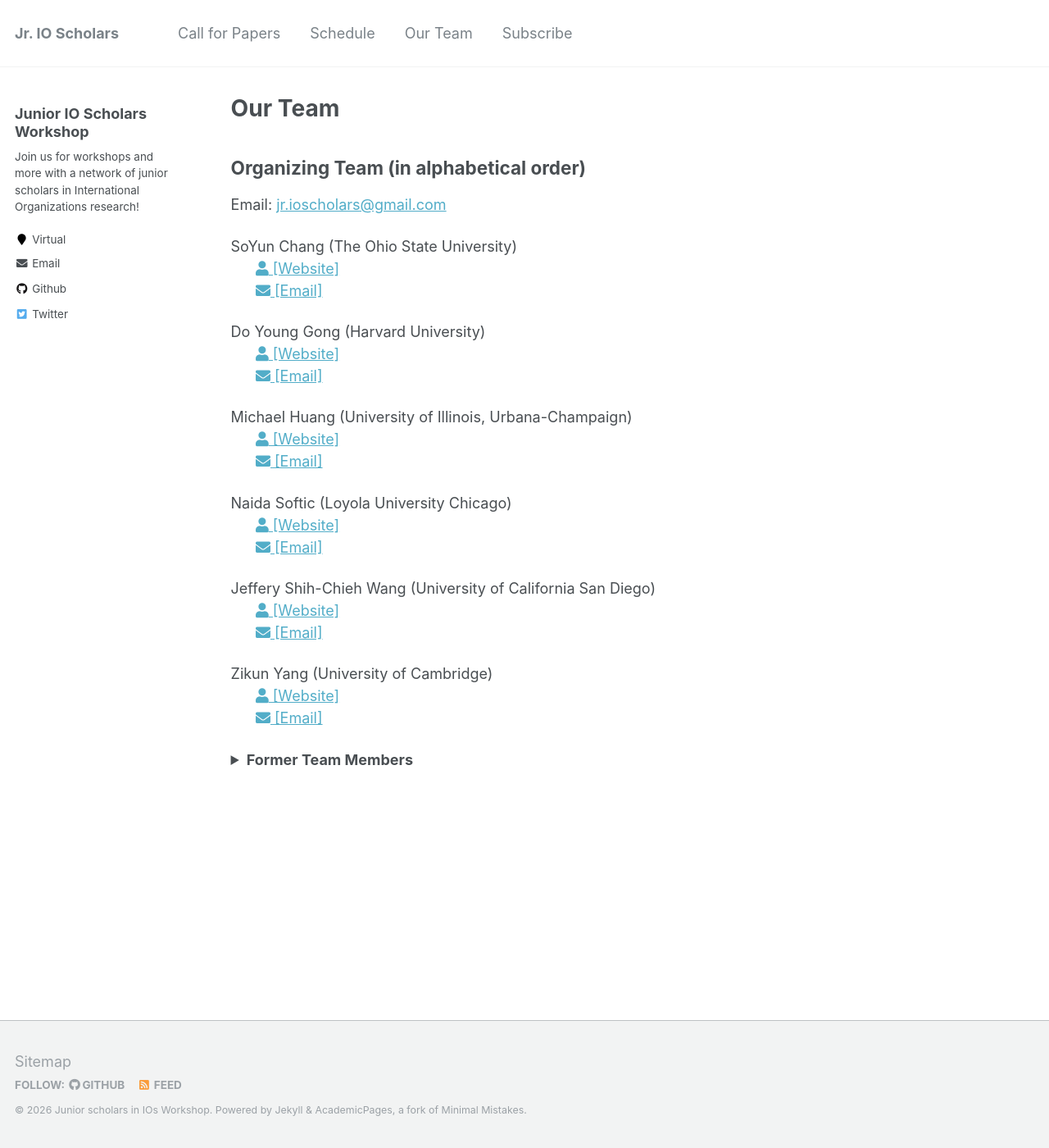
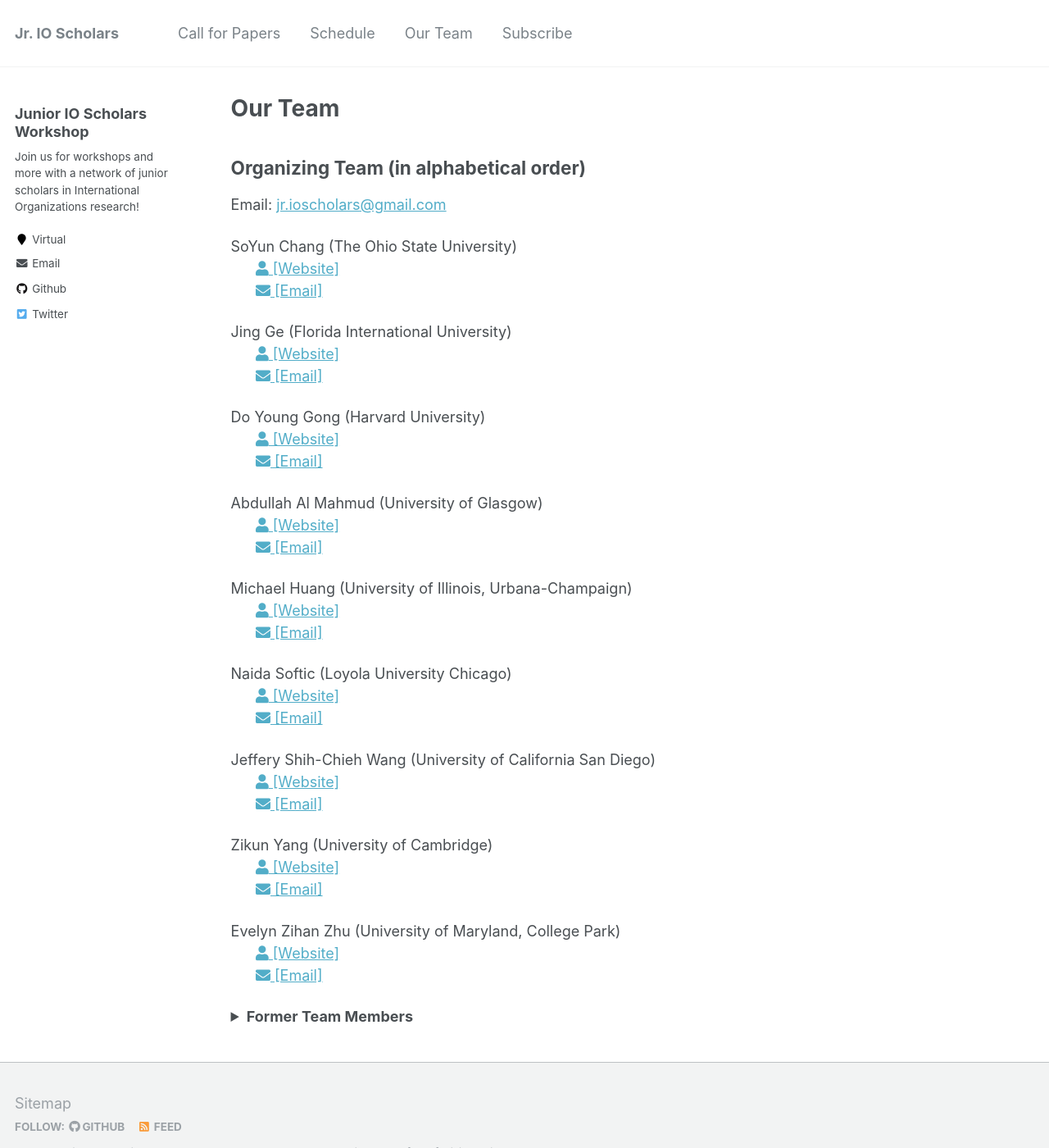
Before and after one commit to IO-workshop/IO-workshop.github.io, a Jekyll site: the page built from _pages/team.md, in a window 1280 px wide and 1400 px high. Shown: the whole window at 82% size. Built offline with Jekyll 4.4.1, drawn with Linux system fonts in a browser that asks for light colours.

Commit message:
Update team.md

```diff
--- a/_pages/team.md
+++ b/_pages/team.md
@@ -13,9 +13,17 @@ SoYun Chang (The Ohio State University)
 <br>&nbsp;&nbsp;&nbsp;&nbsp;&nbsp;&nbsp;<span style="padding-right:5%"><a href='{{ "https://soyunchang.github.io/soyunchang/"}}'><i class='fas fa-user'></i> [Website]</a></span>
 <br>&nbsp;&nbsp;&nbsp;&nbsp;&nbsp;&nbsp;<span style="padding-right:5%"><a href='{{ "mailto:chang.2318@osu.edu"}}'><i class='fas fa-envelope'></i> [Email]</a></span>
 
+Jing Ge (Florida International University)
+<br>&nbsp;&nbsp;&nbsp;&nbsp;&nbsp;&nbsp;<span style="padding-right:5%"><a href='{{ "https://jingge.site"}}'><i class='fas fa-user'></i> [Website]</a></span>
+<br>&nbsp;&nbsp;&nbsp;&nbsp;&nbsp;&nbsp;<span style="padding-right:5%"><a href='{{ "mailto:jge003@fiu.edu"}}'><i class='fas fa-envelope'></i> [Email]</a></span>
+
 Do Young Gong (Harvard University)
 <br>&nbsp;&nbsp;&nbsp;&nbsp;&nbsp;&nbsp;<span style="padding-right:5%"><a href='{{ "http://doyounggong.com/"}}'><i class='fas fa-user'></i> [Website]</a></span>
-<br>&nbsp;&nbsp;&nbsp;&nbsp;&nbsp;&nbsp;<span style="padding-right:5%"><a href='{{ "mailto:dygong2@illinois.edu"}}'><i class='fas fa-envelope'></i> [Email]</a></span>
+<br>&nbsp;&nbsp;&nbsp;&nbsp;&nbsp;&nbsp;<span style="padding-right:5%"><a href='{{ "mailto:dgong4@uwo.ca"}}'><i class='fas fa-envelope'></i> [Email]</a></span>
+
+Abdullah Al Mahmud (University of Glasgow)
+<br>&nbsp;&nbsp;&nbsp;&nbsp;&nbsp;&nbsp;<span style="padding-right:5%"><a href='{{ "https://www.gla.ac.uk/pgrs/abdullahalmahmud/"}}'><i class='fas fa-user'></i> [Website]</a></span>
+<br>&nbsp;&nbsp;&nbsp;&nbsp;&nbsp;&nbsp;<span style="padding-right:5%"><a href='{{ "mailto:3170348A@student.gla.ac.uk"}}'><i class='fas fa-envelope'></i> [Email]</a></span>
 
 Michael Huang (University of Illinois, Urbana-Champaign)
 <br>&nbsp;&nbsp;&nbsp;&nbsp;&nbsp;&nbsp;<span style="padding-right:5%"><a href='{{ "https://michaelhuang1997.github.io/"}}'><i class='fas fa-user'></i> [Website]</a></span>
@@ -32,6 +40,10 @@ Jeffery Shih-Chieh Wang (University of California San Diego)
 Zikun Yang (University of Cambridge)
 <br>&nbsp;&nbsp;&nbsp;&nbsp;&nbsp;&nbsp;<span style="padding-right:5%"><a href='{{ "https://www.linkedin.com/in/zikun-yang-194381130/"}}'><i class='fas fa-user'></i> [Website]</a></span>
 <br>&nbsp;&nbsp;&nbsp;&nbsp;&nbsp;&nbsp;<span style="padding-right:5%"><a href='{{ "mailto:zy301@cam.ac.uk"}}'><i class='fas fa-envelope'></i> [Email]</a></span>
+
+Evelyn Zihan Zhu (University of Maryland, College Park)
+<br>&nbsp;&nbsp;&nbsp;&nbsp;&nbsp;&nbsp;<span style="padding-right:5%"><a href='{{ "https://evekatsuragawa.github.io/evelynzhu/"}}'><i class='fas fa-user'></i> [Website]</a></span>
+<br>&nbsp;&nbsp;&nbsp;&nbsp;&nbsp;&nbsp;<span style="padding-right:5%"><a href='{{ "mailto:zzhu1228@umd.edu"}}'><i class='fas fa-envelope'></i> [Email]</a></span>
 
 <details markdown="1">
 <summary><strong>Former Team Members</strong></summary>
```
